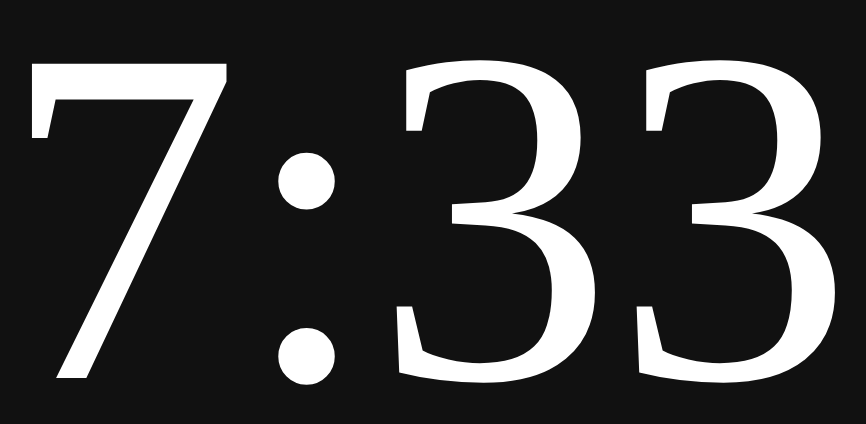
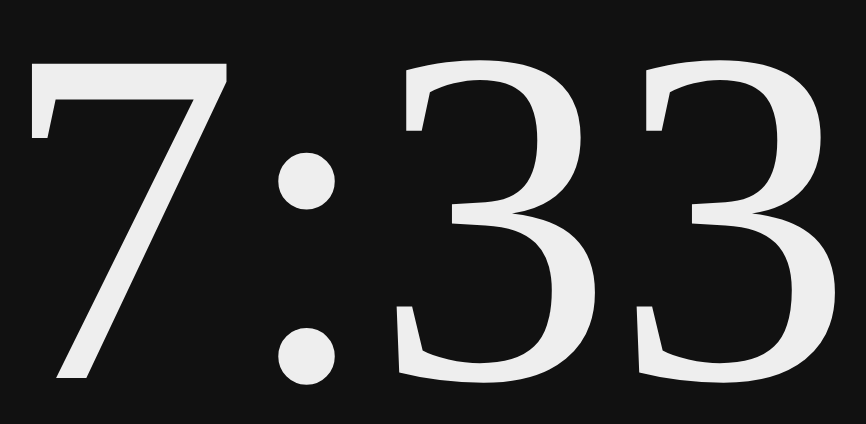
Before and after one commit to dmartzol/dashboard, a plain HTML site: page index.html in a window 1280 px wide. Shown: the part 184-608 px from the top of the page, without its empty margins (213-1079 px from the left). Drawn offline with Linux system fonts and the light colour scheme.

Commit message:
uses light gray instead of white on font color

```diff
--- a/index.html
+++ b/index.html
@@ -16,8 +16,8 @@
 
     <!-- CLOCK -->
     <article class="vh-100 dt w-100">
-        <div class="dtc v-mid tc white ph3 ph4-l">
-            <p class="tc ma0 white" id="time"></p>
+        <div class="dtc v-mid tc ph3 ph4-l">
+            <p class="tc ma0 light-gray" id="time"></p>
         </div>
     </article>
 
```
